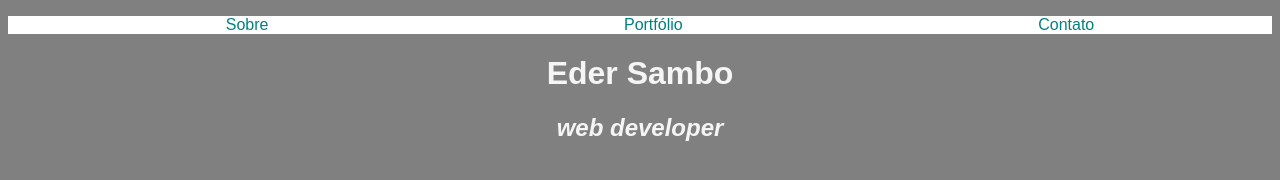
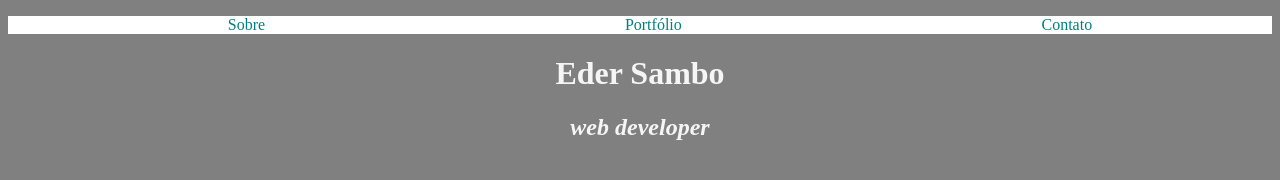
Before and after one commit to egsambo/cursoalura, a plain HTML site: page index.html in a window 1280 px wide. Drawn offline with Linux system fonts and the light colour scheme.

Commit message:
Atualização 1 do CSS

```diff
--- a/CSS/estilos.css
+++ b/CSS/estilos.css
@@ -1,8 +1,7 @@
 body {
-    background-image: url("");
     background-size: auto 100vh;
     background: grey;
-    font-family: Arial;
+    font-family: Helvetia;
     heigth: 100vh;
   }
 
```
